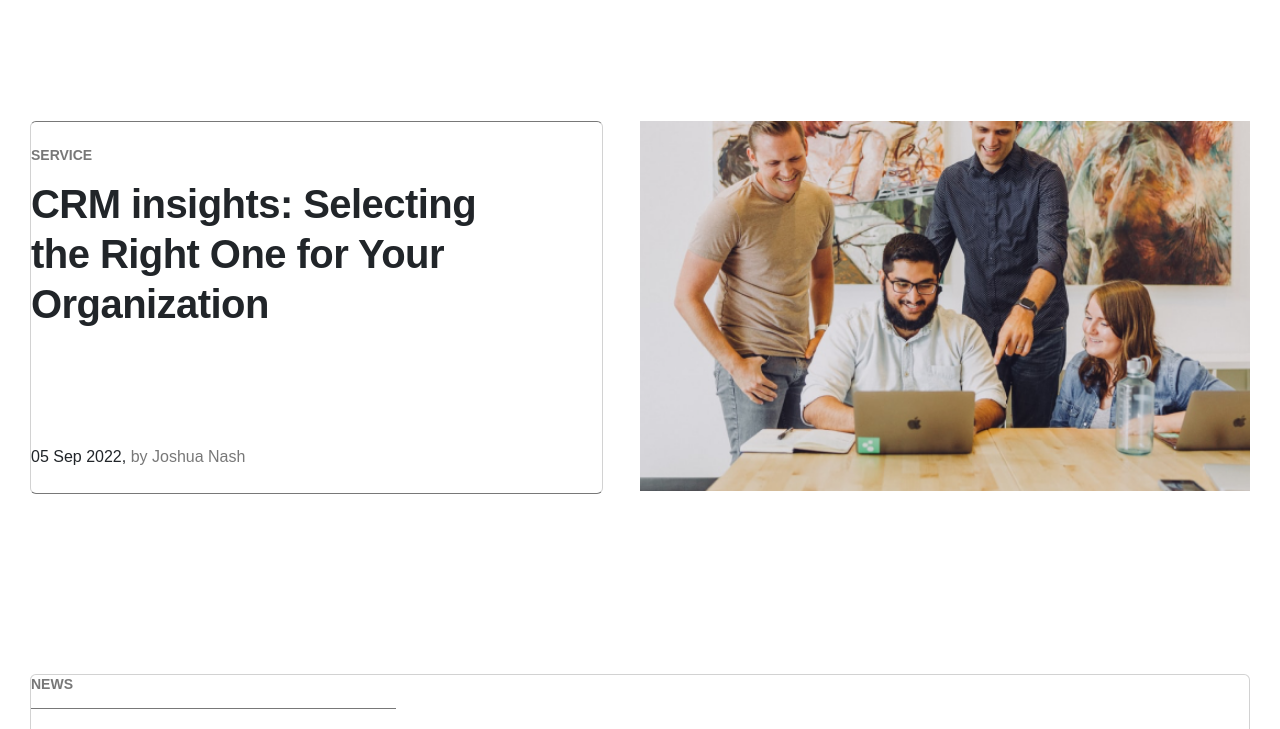
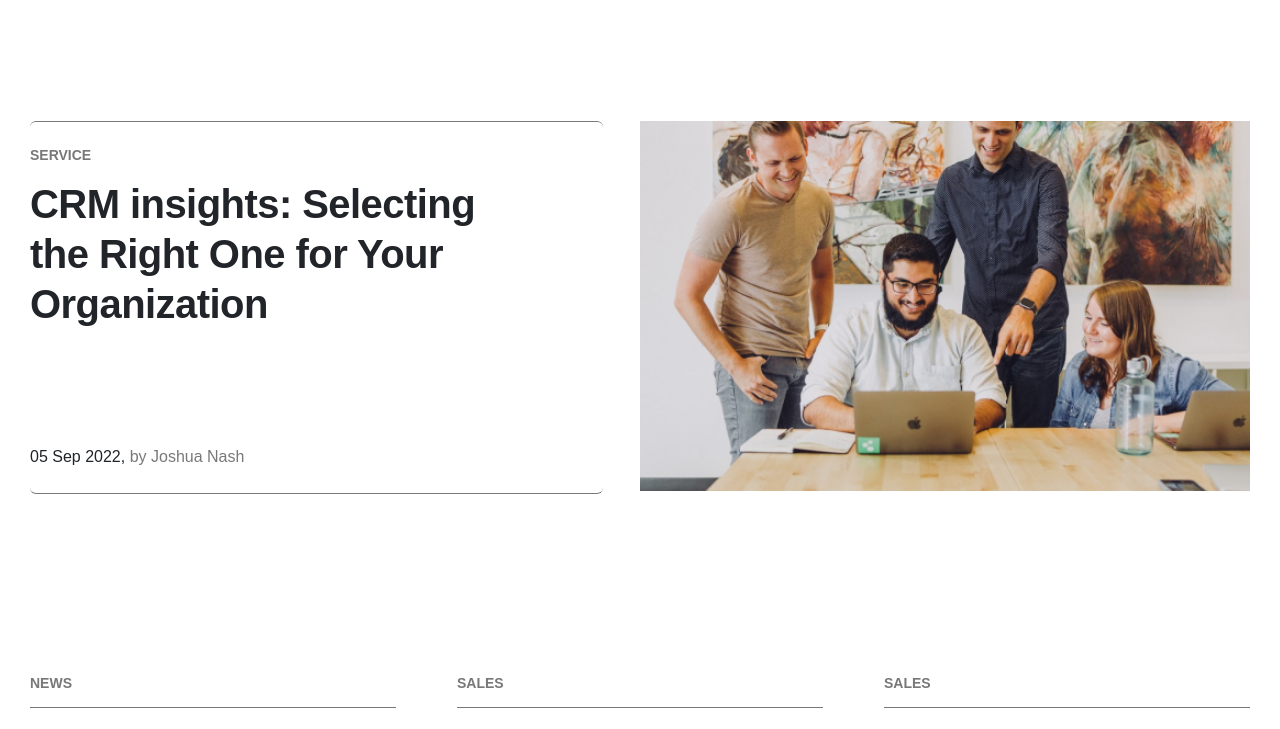
Before and after one commit to Agility-Internship/Duong-The-Hien-HTML-CSS, a website: page practice-02/index.html in a window 1280 px wide. Shown: the part 480-1209 px from the top of the page. Drawn offline with nearby package versions, Linux system fonts and the light colour scheme; a web font is replaced by a local one.

Commit message:
Fix : card flex-direction

```diff
--- a/practice-02/styles/index.css
+++ b/practice-02/styles/index.css
@@ -71,6 +71,8 @@ a {
 /* card */
 .card {
   cursor: pointer;
+  border: none;
+  flex-direction: unset;
 }
 
 .card__body:hover .card__title:first-of-type {
@@ -277,6 +279,7 @@ a {
 /*------------------------------------*\
   #Product-SECTION
 \*------------------------------------*/
+
 .product .container {
   margin-top: 120px;
 }
```
Also changed, not shown: practice-02/index.html (+1 -0 lines).
